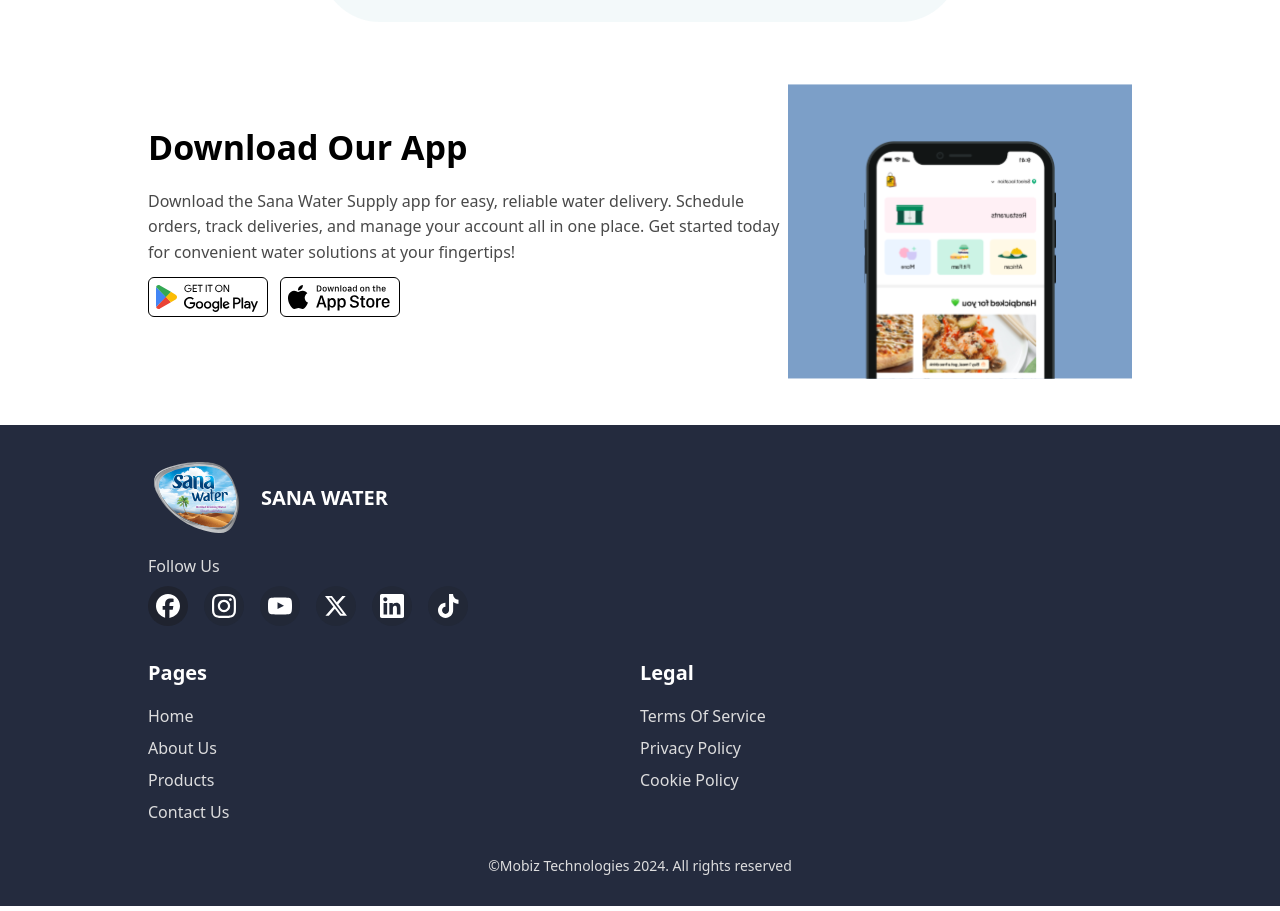
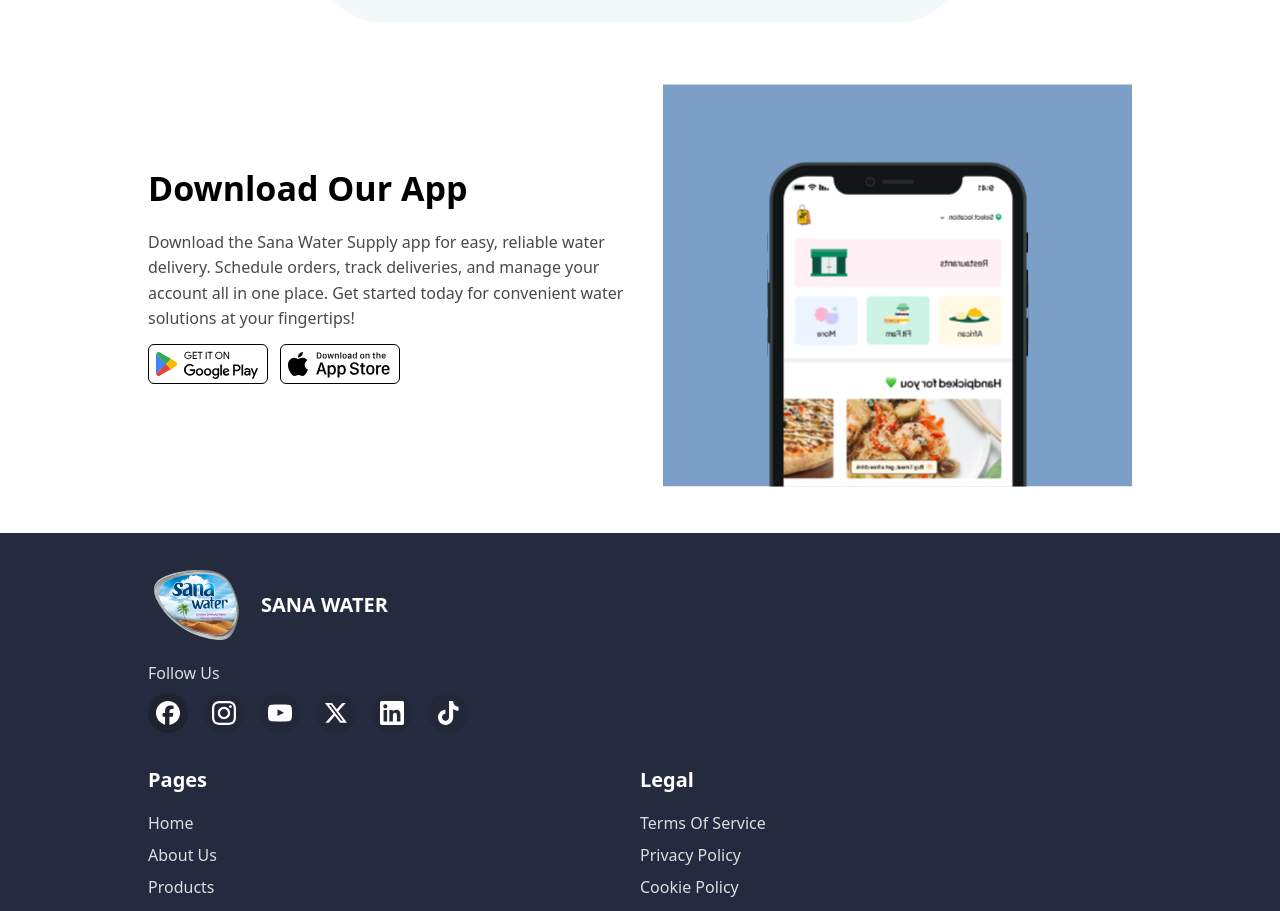
Before and after one commit to adithyanmkd/sana, a React (Vite) app in the folder client/: page / in a window 1280 px wide. Shown: the part 2652-3563 px from the top of the page. Built offline with nearby package versions, Linux system fonts and the light colour scheme.

Commit message:
download section modified

```diff
--- a/client/src/components/organisms/DownloadAppSection.tsx
+++ b/client/src/components/organisms/DownloadAppSection.tsx
@@ -5,7 +5,7 @@
 const DownloadAppSection = () => {
   return (
     <div className="mx-auto mt-2 max-w-screen-lg px-5 pb-[30px] lg:flex lg:items-center">
-      <div className="mx-auto max-w-screen-sm">
+      <div className="mx-auto max-w-[515px]">
         <h2 className="text-center text-[34px] font-semibold lg:text-left">
           Download Our App
         </h2>
```
